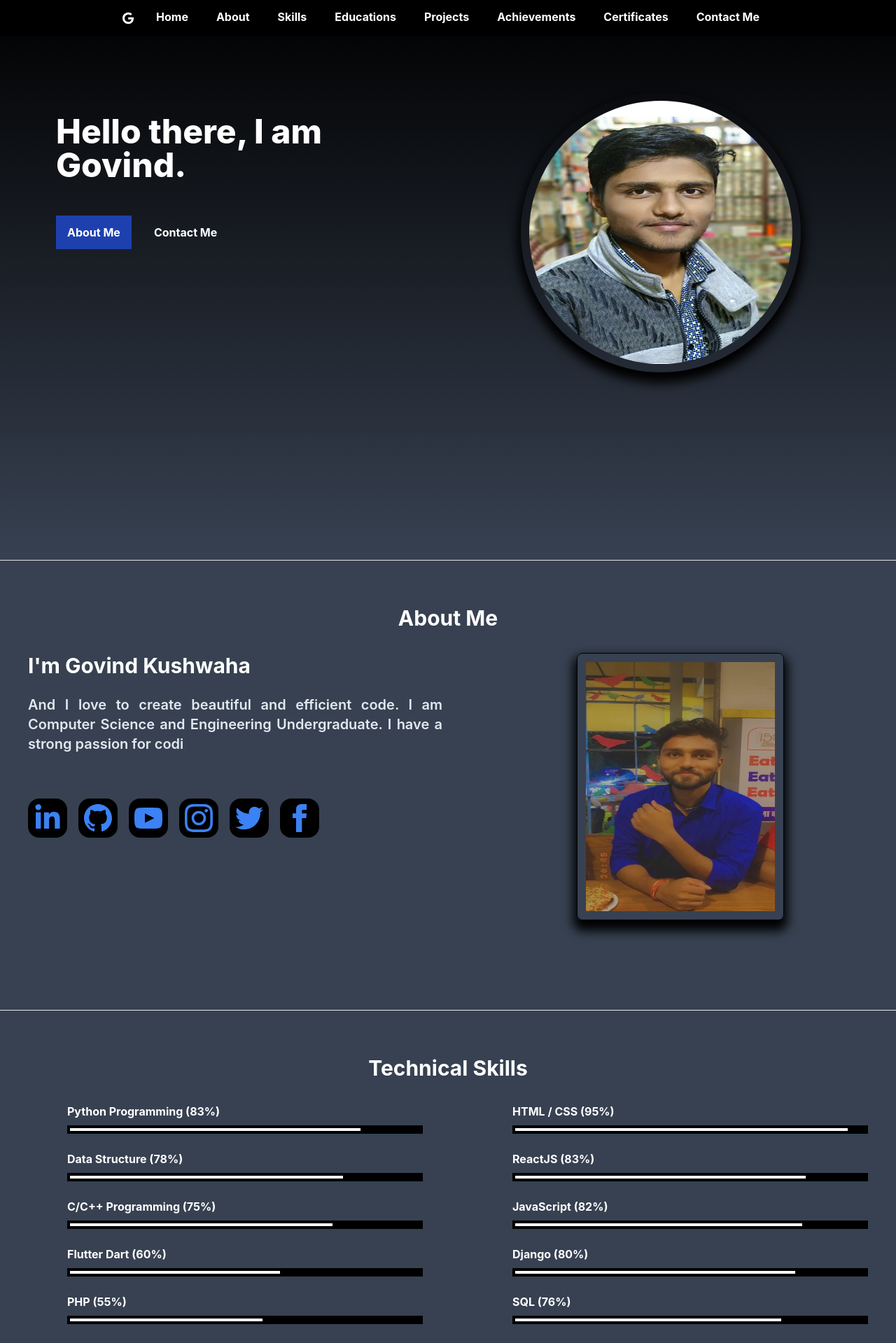
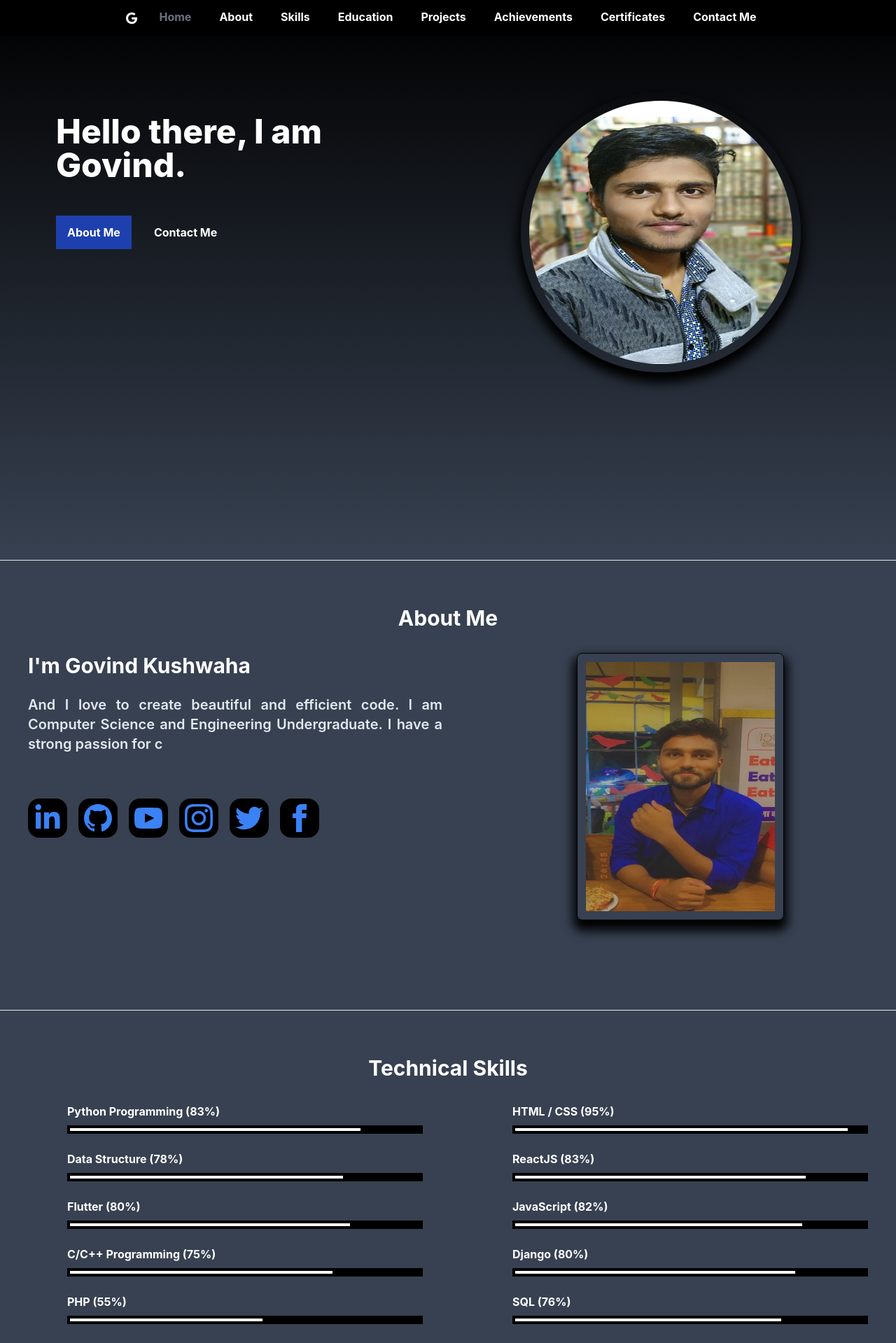
Before and after one commit to Govind786/portfolio, a React (Create React App) app: page / in a window 1280 px wide. Shown: the top 1919 px of the page at 70% size. Built offline with nearby package versions, Linux system fonts and the light colour scheme.

Commit message:
minor-corrections

```diff
--- a/src/App.css
+++ b/src/App.css
@@ -76,4 +76,4 @@
         display: flex;
         flex-direction: column;
     }
-  }
+}
--- a/src/App.js
+++ b/src/App.js
@@ -5,7 +5,7 @@ import clry from "./clry.jpg";
 import ops from "./ops.avif";
 import portfolio from "./port.jpg";
 import "./App.css";
-import React, { useState, useEffect } from "react";
+import React, { useState, useEffect, useCallback, useMemo } from "react";
 import sih from "./SIH_1.jpg";
 import manthan from "./Sagar_Manthan_1.jpg";
 import master from "./Branch_Master_1.jpg";
@@ -32,7 +32,7 @@ const java = {
   width: "45%",
 };
 const dart = {
-  width: "60%",
+  width: "80%",
 };
 const htc = {
   width: "95%",
@@ -73,6 +73,7 @@ function App() {
   });
 
   const [text2, setText2] = useState("");
+  console.log(text2, setText2);
   const [fullText2] = useState("Hello there, I am Govind.");
   const [index2, setIndex2] = useState(0);
 
@@ -85,9 +86,51 @@ function App() {
     }
   });
 
+  const [activeLink, setActiveLink] = useState('home');
+
+  const handleLinkClick = (linkName) => {
+    setActiveLink(linkName);
+  };
+
+  const links = useMemo(() => [
+    { name: 'home', label: 'Home' },
+    { name: 'about', label: 'About' },
+    { name: 'skill', label: 'Skills' },
+    { name: 'educ', label: 'Education' },
+    { name: 'projects', label: 'Projects' },
+    { name: 'achievement', label: 'Achievements' },
+    { name: 'certificate', label: 'Certificates' },
+    { name: 'contacts', label: 'Contact Me' },
+  ], []);
+
+  const handleScroll = useCallback(() => {
+    const scrollY = window.scrollY;
+
+    const offsets = links.reduce((acc, link) => {
+      const sectionOffset = document.getElementById(link.name).offsetTop;
+      return { ...acc, [link.name]: sectionOffset };
+    }, {});
+
+    const activeSection = Object.keys(offsets).find((section) => {
+      return scrollY >= offsets[section] && scrollY < offsets[section] + document.getElementById(section).clientHeight;
+    });
+
+    if (activeSection) {
+      setActiveLink(activeSection);
+    }
+  }, [links]);
+
+  useEffect(() => {
+    window.addEventListener('scroll', handleScroll);
+
+    return () => {
+      window.removeEventListener('scroll', handleScroll);
+    };
+  }, [handleScroll]);
+
   return (
-    <div className="text-white">
-      <ul className="fixed w-screen bg-black flex p-3 justify-center mq-none">
+    <div className="text-white relative">
+      <ul className="fixed w-screen bg-black flex p-3 justify-center mq-none z-50">
         <a href="/portfolio">
           <svg
             xmlns="http://www.w3.org/2000/svg"
@@ -98,30 +141,16 @@ function App() {
             <path d="M7 11v2.4h3.97c-.16 1.029-1.2 3.02-3.97 3.02-2.39 0-4.34-1.979-4.34-4.42 0-2.44 1.95-4.42 4.34-4.42 1.36 0 2.27.58 2.79 1.08l1.9-1.83c-1.22-1.14-2.8-1.83-4.69-1.83-3.87 0-7 3.13-7 7s3.13 7 7 7c4.04 0 6.721-2.84 6.721-6.84 0-.46-.051-.81-.111-1.16h-6.61"></path>
           </svg>
         </a>
-        <li className="mx-3 px-2 text-white cursor-pointer font-bold hover:text-gray-400">
-          <a href="/portfolio">Home</a>
+        {links.map((link) => (
+          <li
+            key={link.name}
+            className={`mx-3 px-2 cursor-pointer font-bold hover:text-gray-500 ${link.name === activeLink ? 'text-gray-500' : 'text-white'
+              }`}
+            onClick={() => handleLinkClick(link.name)}
+          >
+            <a href={`#${link.name}`}>{link.label}</a>
           </li>
-        <li className="mx-3 px-2 text-white cursor-pointer font-bold hover:text-gray-400">
-          <a href="#about">About</a>
-        </li>
-        <li className="mx-3 px-2 text-white cursor-pointer font-bold hover:text-gray-400">
-          <a href="#skill">Skills</a>
-        </li>
-        <li className="mx-3 px-2 text-white cursor-pointer font-bold hover:text-gray-400">
-          <a href="#educ">Educations</a>
-        </li>
-        <li className="mx-3 px-2 text-white cursor-pointer font-bold hover:text-gray-400">
-          <a href="#projects">Projects</a>
-        </li>
-        <li className="mx-3 px-2 text-white cursor-pointer font-bold hover:text-gray-400">
-          <a href="#achievement">Achievements</a>
-        </li>
-        <li className="mx-3 px-2 text-white cursor-pointer font-bold hover:text-gray-400">
-          <a href="#certificate">Certificates</a>
-        </li>
-        <li className="mx-3 px-2 text-white cursor-pointer font-bold hover:text-gray-400">
-          <a href="#contacts">Contact Me</a>
-        </li>
+        ))}
       </ul>
       <nav
         id="home"
@@ -269,14 +298,14 @@ function App() {
             <div className="h-1 bg-white" style={ds}></div>
           </div>
           <br />
+          <p className="font-bold mb-2">Flutter (80%)</p>
+          <div className="w-[90vw] lg:w-full p-1 bg-black">
+            <div className="h-1 bg-white" style={dart}></div>
+          </div>
+          <br />
           <p className="font-bold mb-2">C/C++ Programming (75%)</p>
           <div className="w-[90vw] lg:w-full p-1 bg-black">
             <div className="h-1 bg-white" style={c}></div>
-          </div>
-          <br />
-          <p className="font-bold mb-2">Flutter Dart (60%)</p>
-          <div className="w-[90vw] lg:w-full p-1 bg-black">
-            <div className="h-1 bg-white" style={dart}></div>
           </div>
           <br />
           <p className="font-bold mb-2">PHP (55%)</p>
@@ -339,12 +368,12 @@ function App() {
           </div>
           <br />
           <div>
-          <p className="font-bold text-xl">Undergraduate</p>
-          <p className="pb-2 font-bold text-xs">(2019 - Present)</p>
+            <p className="font-bold text-xl">Graduate</p>
+            <p className="pb-2 font-bold text-xs">(2019 - 2023)</p>
           </div>
           <div>
             <p className="transition duration-300 ease-in-out invisible d-edu text-xs text-center">
-            Doing Bachelor of Technolohy in Computer Science & Engineering
+              Done Bachelor of Technolohy in Computer Science & Engineering
               branch from Sagar Institute of Science, Technology & Research
               (SISTec-R), Bhopal with{" "}
               <span className="font-bold">(9.17 SGPA).</span>
@@ -404,7 +433,7 @@ function App() {
         <div className="flex text-center mb-14 relative landing">
           <div className="overflow-hidden mx-6 mb-14 lg:mb-0 p-2 relative gov-c">
             <div className="gov-img object-cover h-full w-full">
-            <img style={{height: "180px", width: "1000px"}}
+              <img style={{ height: "180px", width: "1000px" }}
                 className="transition duration-300 ease-in-out shadow-black shadow-[0_2px_10px_2px_rgba(0,0,0,0.6)]"
                 src={portfolio}
                 alt=""
@@ -424,7 +453,7 @@ function App() {
           </div>
           <div className="overflow-hidden mx-6 mb-14 lg:mb-0 p-2 relative gov-c">
             <div className="gov-img object-cover h-full w-full">
-              <img style={{height: "180px", width: "1000px"}}
+              <img style={{ height: "180px", width: "1000px" }}
                 className="transition duration-300 ease-in-out shadow-black shadow-[0_2px_10px_2px_rgba(0,0,0,0.6)]"
                 src={criminal}
                 alt=""
@@ -446,7 +475,7 @@ function App() {
           </div>
           <div className="overflow-hidden mx-6 p-2 relative gov-c">
             <div className="gov-img object-cover h-full w-full">
-            <img style={{height: "180px", width: "1000px"}}
+              <img style={{ height: "180px", width: "1000px" }}
                 className="transition duration-300 ease-in-out shadow-black shadow-[0_2px_10px_2px_rgba(0,0,0,0.6)]"
                 src={visit}
                 alt=""
@@ -469,17 +498,17 @@ function App() {
         <div className="flex text-center mb-10 relative landing">
           <div className="overflow-hidden mx-6 mb-14 lg:mb-0 p-2 relative gov-c">
             <div className="gov-img object-cover h-full w-full">
-            <img style={{height: "180px", width: "1000px"}}
+              <img style={{ height: "180px", width: "1000px" }}
                 className="transition duration-300 ease-in-out shadow-black shadow-[0_2px_10px_2px_rgba(0,0,0,0.6)]"
                 src={delivery}
                 alt=""
               />
             </div>
             <div className="gov absolute top-0 left-0 bg-black h-full lg:h-[180px] lg:w-[358px] m-2 flex flex-col opacity-90 invisible">
-              <p className="text-2xl font-bold">FlavourSome</p>
+              <p className="text-2xl font-bold">School Entry Gate Pass</p>
               <p className="text-m px-6">
-                Online Food Delivery web application made using Django(Python),
-                HTML, CSS, JS
+              Developed an app for school entry management where visitors scan a Bar code
+              upon entry, reducing manual entry time by 50%
               </p>
               <p className="text-xs font-bold">
                 <a className="text-blue-600 underline" href="#home">
@@ -490,7 +519,7 @@ function App() {
           </div>
           <div className="overflow-hidden mx-6 mb-14 lg:mb-0 p-2 relative gov-c">
             <div className="gov-img object-cover h-full w-full">
-            <img style={{height: "180px", width: "1000px"}}
+              <img style={{ height: "180px", width: "1000px" }}
                 className="transition duration-300 ease-in-out shadow-black shadow-[0_2px_10px_2px_rgba(0,0,0,0.6)]"
                 src={innov}
                 alt=""
@@ -511,7 +540,7 @@ function App() {
           </div>
           <div className="overflow-hidden mx-6 p-2 relative gov-c">
             <div className="gov-img object-cover h-full w-full">
-            <img style={{height: "180px", width: "1000px"}}
+              <img style={{ height: "180px", width: "1000px" }}
                 className="transition duration-300 ease-in-out shadow-black shadow-[0_2px_10px_2px_rgba(0,0,0,0.6)]"
                 src={notes}
                 alt=""
@@ -533,13 +562,13 @@ function App() {
       </div>
       <hr />
       <p
-        id="educ"
+        id="achievement"
         className="text-3xl p-4 pt-14 text-center font-bold bg-gray-700"
       >
         Achievements
       </p>
       <div className="flex bg-gray-700 justify-center edu-main">
-        <div className="educate flex flex-col text-center px-16 py-16 lg:w-[33vw]">
+        <div className="educate flex flex-col text-center px-16 pt-8 lg:w-[33vw]">
           <div>
             <img
               className="h-52 w-[90vw] lg:w-full p-2 shadow-black shadow-[0_10px_15px_5px_rgba(0,0,0,0.6)] hover:shadow-[inset_0_2px_10px_rgba(0,0,0,0.6)]"
@@ -559,7 +588,7 @@ function App() {
             </p>
           </div>
         </div>
-        <div className="educate flex flex-col text-center px-16 py-16 lg:w-[33vw]">
+        <div className="educate flex flex-col text-center px-16 pt-8 lg:w-[33vw]">
           <div>
             <img
               className="h-52 w-[90vw] lg:w-full p-2 shadow-black shadow-[0_10px_15px_5px_rgba(0,0,0,0.6)] hover:shadow-[inset_0_2px_10px_rgba(0,0,0,0.6)]"
@@ -579,7 +608,7 @@ function App() {
             </p>
           </div>
         </div>
-        <div className="educate flex flex-col text-center px-16 py-16 lg:w-[33vw]">
+        <div className="educate flex flex-col text-center px-16 pt-8 lg:w-[33vw]">
           <div>
             <img
               className="h-52 w-[90vw] lg:w-full p-2 shadow-black shadow-[0_10px_15px_5px_rgba(0,0,0,0.6)] hover:shadow-[inset_0_2px_10px_rgba(0,0,0,0.6)]"
@@ -601,7 +630,7 @@ function App() {
         </div>
       </div>
       <div className="flex bg-gray-700 justify-center edu-main">
-        <div className="educate flex flex-col text-center px-16 py-16 lg:w-[33vw]">
+        <div className="educate flex flex-col text-center px-16 pt-8 lg:py-8 lg:w-[33vw]">
           <div>
             <img
               className="h-52 w-[90vw] lg:w-full p-2 shadow-black shadow-[0_10px_15px_5px_rgba(0,0,0,0.6)] hover:shadow-[inset_0_2px_10px_rgba(0,0,0,0.6)]"
@@ -621,7 +650,7 @@ function App() {
             </p>
           </div>
         </div>
-        <div className="educate flex flex-col text-center px-16 py-16 lg:w-[33vw]">
+        <div className="educate flex flex-col text-center px-16 pt-8 lg:py-8 lg:w-[33vw]">
           <div>
             <img
               className="h-52 w-[90vw] lg:w-full p-2 shadow-black shadow-[0_10px_15px_5px_rgba(0,0,0,0.6)] hover:shadow-[inset_0_2px_10px_rgba(0,0,0,0.6)]"
@@ -641,7 +670,7 @@ function App() {
             </p>
           </div>
         </div>
-        <div className="educate flex flex-col text-center px-16 py-16 lg:w-[33vw]">
+        <div className="educate flex flex-col text-center px-16 py-8 lg:w-[33vw]">
           <div>
             <img
               className="h-52 w-[90vw] lg:w-full p-2 shadow-black shadow-[0_10px_15px_5px_rgba(0,0,0,0.6)] hover:shadow-[inset_0_2px_10px_rgba(0,0,0,0.6)]"
@@ -652,7 +681,7 @@ function App() {
           <br />
           <div>
             <p className="font-bold text-xl">Prastuti - 2020</p>
-          <p className="pb-2 font-bold text-xs">(2016 - 2017)</p>
+            <p className="pb-2 font-bold text-xs">(2020)</p>
           </div>
           <div>
             <p className="transition duration-300 ease-in-out invisible d-edu text-xs text-center">
```
Lines whose indentation alone changed are shown as unchanged.
